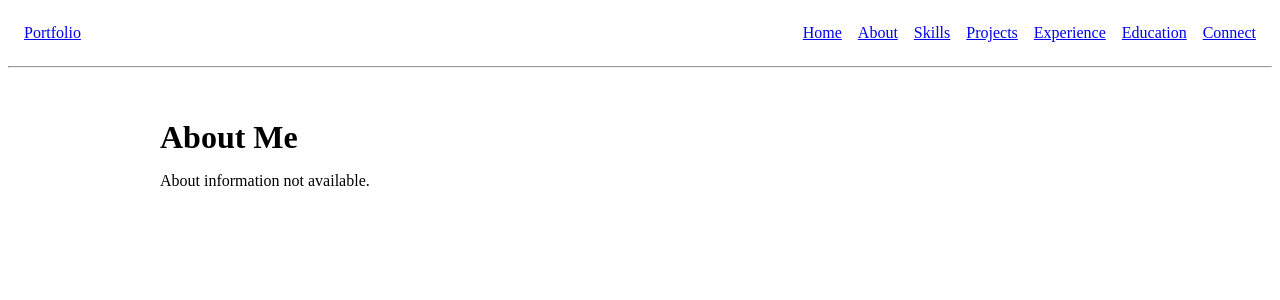
After one commit to n8novaa/portfoliohub, a Django app: page /about/ in a window 1280 px wide. The commit adds this page. Shown: the top 300 px of the page. Run offline with Django 5.2, Linux system fonts and the light colour scheme.

Commit message:
updated and integrated about section

```diff
--- a/portfoliohub/pages/urls.py
+++ b/portfoliohub/pages/urls.py
@@ -1,7 +1,8 @@
 from django.urls import path
-from . import views
+from .views import home, about
 
 
 urlpatterns = [
-    path('', views.home, name='home'),
+    path('', home, name='home'),
+    path("about/", about, name="about")
 ]
--- a/portfoliohub/pages/views.py
+++ b/portfoliohub/pages/views.py
@@ -12,3 +12,9 @@ def home(request):
         'profile': profile,
         'featured_projects' : featured_projects
         })
+
+def about(request):
+    profile = Profile.objects.first()
+    return render(request, 'pages/about.html',{
+        "profile": profile
+    })
--- a/portfoliohub/templates/base.html
+++ b/portfoliohub/templates/base.html
@@ -10,21 +10,22 @@
 <body>
 
     <!-- NAVBAR (GLOBAL) -->
-    <nav class="nav">
+<nav class="nav">
     <div class="nav-brand">
-        <a href="/#hero">Portfolio</a>
+        <a href="{% url 'home' %}#hero">Portfolio</a>
     </div>
 
     <div class="nav-links">
-        <a href="/#hero">Home</a>
-        <a href="/#about">About</a>
-        <a href="/#skills">Skills</a>
-        <a href="/#projects">Projects</a>
-        <a href="/#experience">Experience</a>
-        <a href="/#education">Education</a>
-        <a href="/#connect">Connect</a>
+        <a href="{% url 'home' %}#hero">Home</a>
+        <a href="{% url 'about' %}">About</a>
+        <a href="{% url 'home' %}#skills">Skills</a>
+        <a href="{% url 'home' %}#projects">Projects</a>
+        <a href="{% url 'home' %}#experience">Experience</a>
+        <a href="{% url 'home' %}#education">Education</a>
+        <a href="{% url 'home' %}#connect">Connect</a>
     </div>
 </nav>
+
 
 
     <hr>
--- /dev/null
+++ b/portfoliohub/templates/pages/about.html
@@ -0,0 +1,15 @@
+{% extends "base.html" %}
+
+{% block title %}About | Portfolio{% endblock %}
+
+{% block content %}
+<section id="about-page">
+    <h1>About Me</h1>
+
+    {% if profile %}
+        <p>{{ profile.bio }}</p>
+    {% else %}
+        <p>About information not available.</p>
+    {% endif %}
+</section>
+{% endblock %}
```
